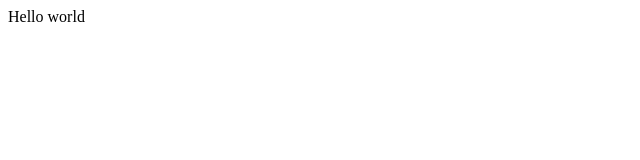
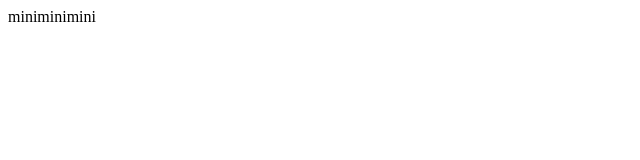
Before and after one commit to applemania81/opentutorials-applemania, a plain HTML site: page index.html in a window 1280 px wide. Shown: the full height of the page, 0-640 px from the left. Drawn offline with Linux system fonts and the light colour scheme.

Commit message:
change index.html

```diff
--- a/index.html
+++ b/index.html
@@ -19,6 +19,6 @@
     </head>
 
     <body>
-        Hello world
+        miniminimini
     </body>
 </html>
```
